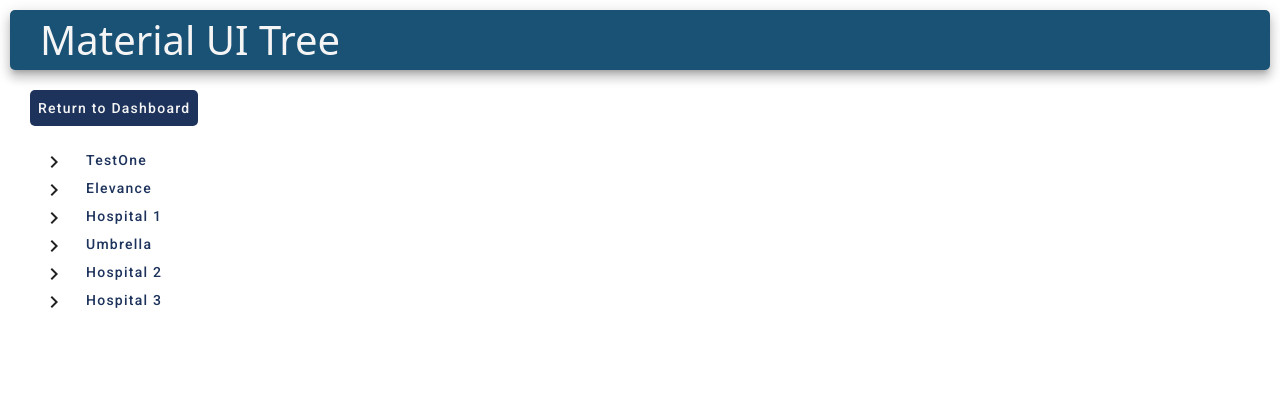
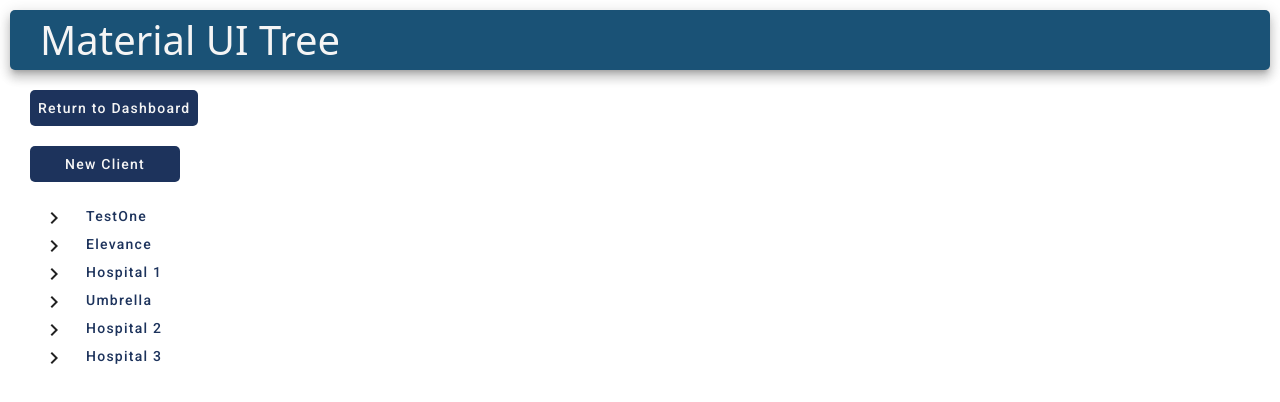
Before and after one commit to scurtis7/tree-view, an Angular app: page /material in a window 1280 px wide. Shown: the top 402 px of the page. Built offline with nearby package versions, Linux system fonts and the light colour scheme.

Commit message:
update new client/tenant buttons

```diff
--- a/src/app/components/material-tree/material-tree.component.html
+++ b/src/app/components/material-tree/material-tree.component.html
@@ -3,6 +3,9 @@
 </div>
 <div class="button-div">
   <button (click)="dashboard()" class="tmd-button-blue" mat-button>Return to Dashboard</button>
+</div>
+<div class="button-div">
+  <button class="tmd-button-blue new-client-button" mat-button>New Client</button>
 </div>
 <div class="tree-container">
   <div class="tree-layout">
@@ -27,7 +30,7 @@
   <div *ngIf="clientSelected" class="selection-layout mat-elevation-z5">
     <div class="selection-title-layout">
       <span class="selection-title">Manage Client: {{ selectedClient.clientName }}</span>
-      <button class="tmd-button-blue new-client-button" mat-button>New Client</button>
+      <button class="tmd-button-blue new-client-button" mat-button>New Tenant</button>
     </div>
     <div class="selection-field">
       <span class="selection-field-title">Client Name:</span>
@@ -52,7 +55,6 @@
   <div *ngIf="tenantSelected" class="selection-layout mat-elevation-z5">
     <div class="selection-title-layout">
       <span class="selection-title">Manage Tenant: {{ selectedTenant.tenantName }}</span>
-      <button class="tmd-button-blue new-client-button" mat-button>New Tenant</button>
     </div>
     <div class="selection-field">
       <span class="selection-field-title">Tenant Name:</span>
```
